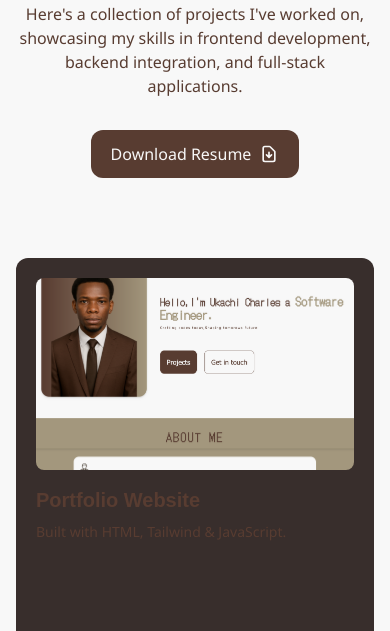
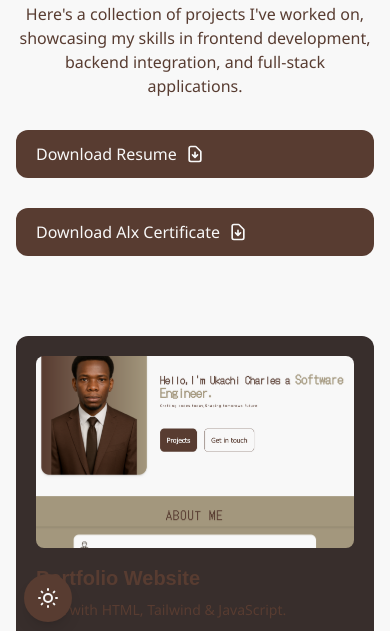
Before and after one commit to ukcharlies/personal-portfolio, a website: page src/projects.html in a window 390 px wide. Shown: the part 198-829 px from the top of the page. Drawn offline with Linux system fonts and the light colour scheme; a web font is replaced by a local one.

Commit message:
Refactor index.html and projects.html to improve theme toggle button visibility and layout; add download link for Alx certificate and enhance spacing for better user experience.

```diff
--- a/src/projects.html
+++ b/src/projects.html
@@ -34,13 +34,34 @@
         Here's a collection of projects I've worked on, showcasing my skills in
         frontend development, backend integration, and full-stack applications.
       </p>
-      <div id="resume" class="flex justify-center mb-12">
+        <div id="resume" class="flex flex-col space-y-6 md:flex-row md:justify-center md:space-y-0 md:space-x-8 mb-12 gap-6 md:align-middle" style="gap: 30px;">
         <a
           href="../docs/Copy of Ukachi Chuka Charles (1).docx"
           download
           class="bg-primary text-dark px-5 py-3 rounded-xl hover:bg-accent hover:text-white flex items-center space-x-2 transition-colors duration-300"
         >
           <span>Download Resume</span>
+          <svg
+            xmlns="http://www.w3.org/2000/svg"
+            class="h-5 w-5"
+            fill="none"
+            viewBox="0 0 24 24"
+            stroke="currentColor"
+          >
+            <path
+              stroke-linecap="round"
+              stroke-linejoin="round"
+              stroke-width="2"
+              d="M12 10v6m0 0l-3-3m3 3l3-3m2 8H7a2 2 0 01-2-2V5a2 2 0 012-2h5.586a1 1 0 01.707.293l5.414 5.414a1 1 0 01.293.707V19a2 2 0 01-2 2z"
+            />
+          </svg>
+        </a>
+        <a
+          href="../docs/alx-certificate.jpg"
+          download
+          class="bg-primary text-dark px-5 py-3 rounded-xl hover:bg-accent hover:text-white flex items-center space-x-2 transition-colors duration-300"
+        >
+          <span>Download Alx Certificate</span>
           <svg
             xmlns="http://www.w3.org/2000/svg"
             class="h-5 w-5"
@@ -412,7 +433,6 @@
                   >Demo</a
                 >
                 -->
-                > >
               </div>
             </div>
           </div>
@@ -586,7 +606,8 @@
     <!-- Theme Toggle Button -->
     <button
       id="theme-toggle"
-      class="fixed left-6 bottom-6 z-50 w-12 h-12 rounded-full bg-primary text-dark shadow-lg flex items-center justify-center opacity-0 transition-all duration-300 transform translate-y-10"
+      class="fixed left-6 bottom-6 z-50 w-12 h-12 rounded-full bg-primary text-dark shadow-lg flex items-center justify-center transition-all duration-300 transform"
+      aria-label="Toggle theme"
     >
       <svg
         id="moon-icon"
--- a/src/theme.js
+++ b/src/theme.js
@@ -20,6 +20,11 @@ document.addEventListener("DOMContentLoaded", () => {
       sunIcon?.classList.add("hidden");
       moonIcon?.classList.remove("hidden");
     }
+    // Ensure button is visible after theme set (if it exists)
+    if (themeToggle) {
+      themeToggle.classList.remove("opacity-0", "translate-y-10");
+      themeToggle.classList.add("opacity-100", "translate-y-0");
+    }
   }
 
   // Check for saved theme preference or use system preference or default to dark
@@ -32,27 +37,6 @@ document.addEventListener("DOMContentLoaded", () => {
   // Apply the initial theme
   setTheme(savedTheme);
 
-  // Function to check scroll position and show/hide button
-  function checkScrollPosition() {
-    // Only run if the button exists
-    if (!themeToggle) return;
-
-    const halfwayPoint = window.innerHeight / 2;
-    const scrollPosition = window.scrollY;
-
-    if (scrollPosition > halfwayPoint) {
-      themeToggle.classList.remove("opacity-0", "translate-y-10");
-      themeToggle.classList.add("opacity-100", "translate-y-0");
-    } else {
-      themeToggle.classList.add("opacity-0", "translate-y-10");
-      themeToggle.classList.remove("opacity-100", "translate-y-0");
-    }
-  }
-
-  // Initial check and add scroll listener
-  checkScrollPosition();
-  window.addEventListener("scroll", checkScrollPosition);
-
   // Add click listener to the toggle button
   themeToggle?.addEventListener("click", () => {
     const currentTheme = html.classList.contains("dark") ? "dark" : "light";
```
Also changed, not shown: index.html (+1 -1 lines), docs/alx-certificate.jpg (added).
